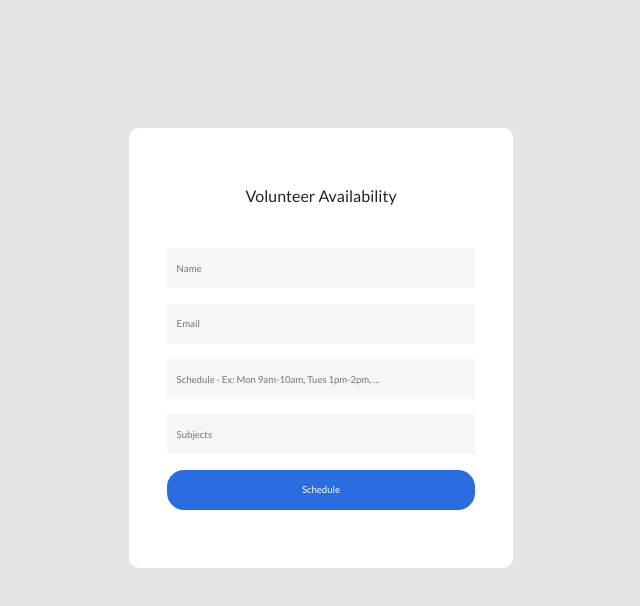
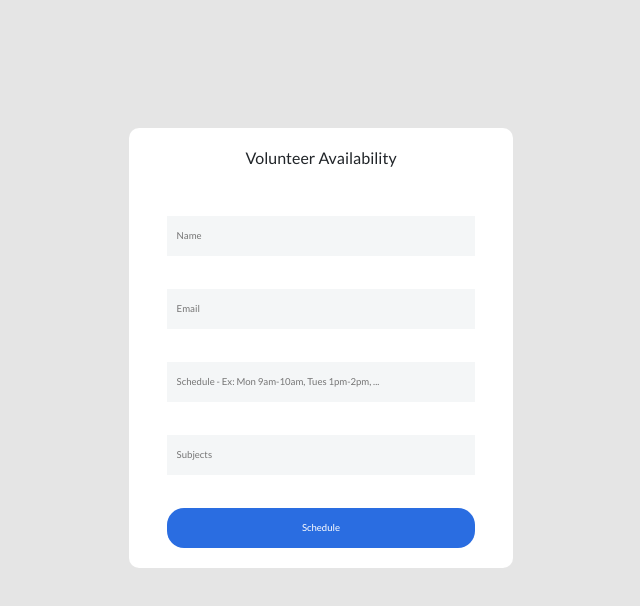
Before and after one commit to School-in-the-cloud-BuildWeek/Build, a React (Create React App) app in the folder cloud-school-bw/: page /sign-up in a window 1280 px wide. Shown: the top 606 px of the page, without its empty margins (319-959 px from the left). Built offline with nearby package versions, Linux system fonts and the light colour scheme.

Commit message:
finished form

```diff
--- a/cloud-school-bw/src/components/VolunteerForm.js
+++ b/cloud-school-bw/src/components/VolunteerForm.js
@@ -6,11 +6,25 @@ import { yupResolver } from '@hookform/resolvers/yup';
 
 //Styling
 
-const StyledForm = styled.div`
+const StyledForm = styled.form`
     display:flex;
     flex-direction:column;
     width:80%;
     font-size:0.6rem;
+    height:50vh;
+    justify-content:space-between;
+    /* background-color: white;
+        display:flex;
+        flex-direction:column;
+        align-items:center;
+        position: absolute;
+        width: 350px;
+        height: 400px;
+        border-radius: 10px;
+        box-shadow: 0px 30px 60px -40px rgba(31, 38, 23, 0.5);
+        justify-content:space-between;
+        padding-top: 1%;
+        padding-bottom:1%; */
 `
 
 const FormDiv = styled.div`
@@ -22,21 +36,22 @@ const FormDiv = styled.div`
     background: white;
     border-radius:10px;
     margin-top:10%;
+
     `
 
 const Input = styled.input`
     height: 5vh;
-    margin-bottom:5%;
     background: #F4F6F7;
     border:none;
     color: #082E5B;
     padding-left:3%;
+
 `
 
 const Header = styled.h2`
     font-size:1rem;
     text-align:center;
-    margin-bottom:14%;
+    margin-bottom:5%;
 `
 
 const FormContainer = styled.div`
```
